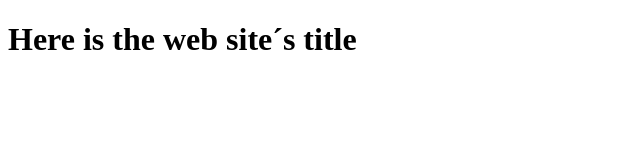
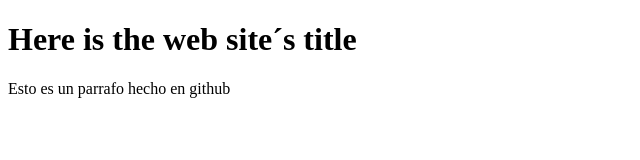
Before and after one commit to leanfed/project2, a plain HTML site: page index..html in a window 1280 px wide. Shown: the whole page, without its empty margins (0-640 px from the left). Drawn offline with Linux system fonts and the light colour scheme.

Commit message:
Update index..html

```diff
--- a/index..html
+++ b/index..html
@@ -9,7 +9,7 @@
 </head>
 <body>
     <h1>Here is the web site´s title</h1>
-
+    <p> Esto es un parrafo hecho en github</p>
 </body>
 <script src="script.js"></script>
 </html>
```
